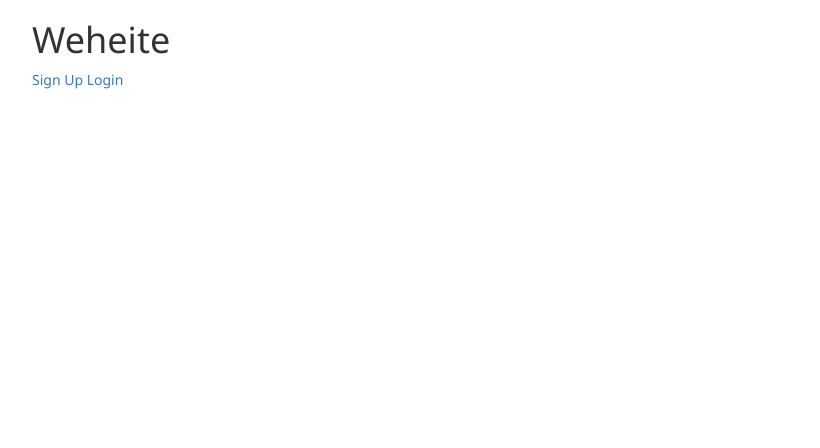
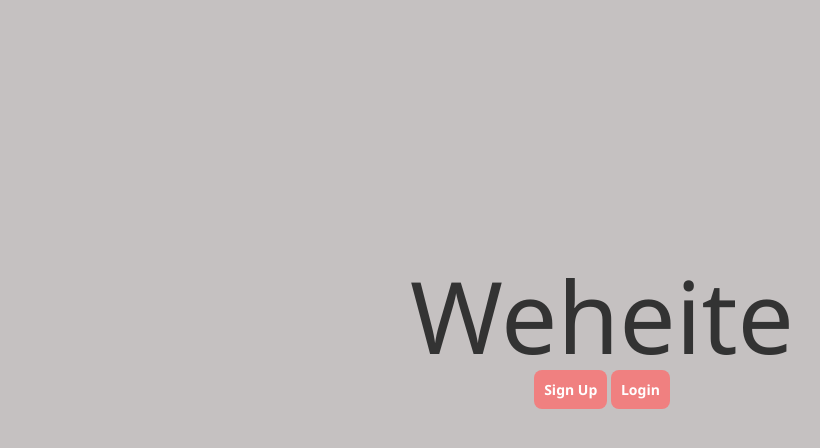
Before and after one commit to JulioHolanda/Weheite, a Django app: template users/templates/users/home.html in a window 1280 px wide. Shown: the top 448 px of the page, without its empty margins (38-858 px from the left). Run offline with Django 3.2, Linux system fonts and the light colour scheme; the template is opened without the code that fills it, so the values that code supplies are empty; some libraries are stand-ins or nearby versions.

Commit message:
Pagina da discussão
Página individual com detalhes de cada discussão

```diff
--- a/dj_login_system/urls.py
+++ b/dj_login_system/urls.py
@@ -26,5 +26,6 @@ urlpatterns = [
     path('signup/', user_views.signup, name='signup'),
     path('login/', auth_views.LoginView.as_view(template_name="users/login.html"), name='login'),
     path('logout/', auth_views.LogoutView.as_view(template_name="users/logout.html"), name='logout'),
-    path('criarForum/', user_views.criarForum, name='forum')
+    path('criarForum/', user_views.criarForum, name='forum'),
+    path('<int:forum_id>/detailForum/', user_views.detailForum, name="detail"),
 ]
--- a/users/admin.py
+++ b/users/admin.py
@@ -1,6 +1,7 @@
 from django.contrib import admin
 
-from .models import Forum, Profile
+from .models import *
 
 admin.site.register(Profile)
 admin.site.register(Forum)
+admin.site.register(Reply)
--- a/users/templates/users/home.html
+++ b/users/templates/users/home.html
@@ -5,18 +5,138 @@
     * {
         font-family: 'Segoe UI', Tahoma, Geneva, Verdana, sans-serif;
     }
+
+    body {
+        background-color: rgb(197, 193, 193);
+    }
+
+    header {
+        position: fixed;
+        color: white;
+        height: 60px;
+        background-color: rgba(122, 116, 116, 0.8);
+        display: flex;
+        justify-content: space-between;
+        width: 1125px;
+        border-bottom: grey;
+        border-radius: 5px;
+        box-shadow: 2px 2px 2px 1px rgba(0, 0, 0, 0.2);
+    }
+
+    h1 {
+        padding-bottom: 10px;
+    }
+
+    a {
+        text-decoration: none;
+        background-color: lightcoral;
+        height: fit-content;
+        width: fit-content;
+        padding: 6px;
+        color: #fff;
+        font-weight: bolder;
+        text-decoration: none;
+        border-radius: 8px;
+    }
+
+    input {
+        background-color: lightcoral;
+        height: fit-content;
+        width: fit-content;
+        padding: 6px;
+        color: #fff;
+        font-weight: bolder;
+        text-decoration: none;
+        border-radius: 8px;
+    }
+
+    a:hover {
+        box-shadow: 0 0 4px #fff;
+    }
+
+    .BoxAutor {
+        width: fit-content;
+        height: 25px;
+        background: none;
+        padding: 3px;
+        font-size: 15px;
+    }
+
+    .BoxTitle {
+        width: 900px;
+        text-align: center;
+        background: none;
+        border: 2px solid;
+        padding: 3px;
+        font-size: 20px;
+    }
+
+    .BoxBody {
+        margin-top: 10px;
+        width: 900px;
+        height: 150px;
+        background: none;
+        border: 2px solid;
+        padding: 3px;
+        font-size: 18px;
+    }
+
+    .a3 {
+        margin-left: 10px;
+        margin-top: 20px;
+    }
+
+    .a2 {
+        margin-right: 10px;
+        margin-top: 20px;
+    }
+
+    .TextBody {
+        max-width: 30ch;
+    }
+
+    .not-logged {
+        height: 80vh;
+        display: flex;
+        justify-content: center;
+        flex-direction: column;
+        align-items: center;
+    }
+
+    h2 {
+        font-size: 100px;
+    }
+
+    .a1 {
+        padding: 10px
+    }
+
+    .a4 {
+        padding: 10px
+    }
 </style>
 {% endblock style %}
 
 {% block content %}
 {% if user.is_authenticated %}
-        <h1>Welcome {{ user.username }}!</h1>
+<header>
     <a class="a3" href="{% url 'forum' %} ">Criar</a>
-
+    <h1>Weheite</h1>
+    <a class="a2" href="{% url 'logout' %} ">Logout</a>
+</header>
+<br>
+<br>
+<br>
 {% for posts in discussao %}
-            <p>{{posts.autor}}</p>
-            <p>{{posts.title}}</p>
-            <p>{{posts.body}}</p>
+<div class="BoxAutor">
+    <p><b><i>@{{posts.autor}}</i></b></p>
+</div>
+<div class="BoxTitle">
+    <p><b>{{posts.title}}</b></p>
+</div>
+<div class="BoxBody">
+    <p class="TextBody">{{posts.body}}</p>
+</div>
 <br>
 {% endfor %}
 
@@ -33,12 +153,12 @@
 {% endcomment %}
 
 {% else %}
-    <h1>Weheite</h1>
-    {% endif %}
-    {% if user.is_authenticated %}
-    <a class="a2" href="{% url 'logout' %} ">Logout</a>
-    {% else %}
+<div class="not-logged">
+    <h2>Weheite</h2>
+    <div>
         <a class="a1" href="{% url  'signup' %}">Sign Up</a>
-    <a class="a2" href="{% url 'login' %}">Login</a>
+        <a class="a4" href="{% url 'login' %}">Login</a>
+    </div>
+</div>
 {% endif %}
 {% endblock content %}
```
Also changed, not shown: users/models.py (+9 -0 lines), users/templates/users/detailForum.html (added, +14 -0 lines), users/views.py (+6 -1 lines), db.sqlite3, users/migrations/0004_reply.py (added). Lines whose indentation alone changed are shown as unchanged.
